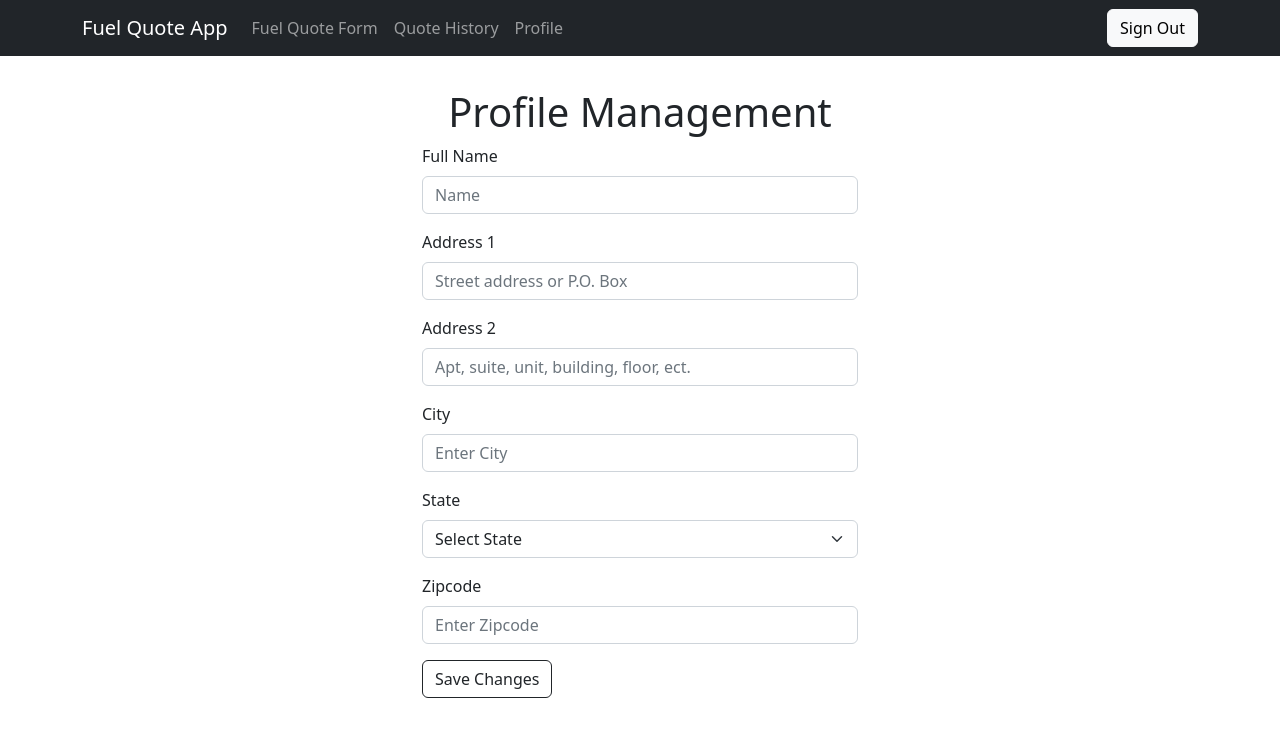
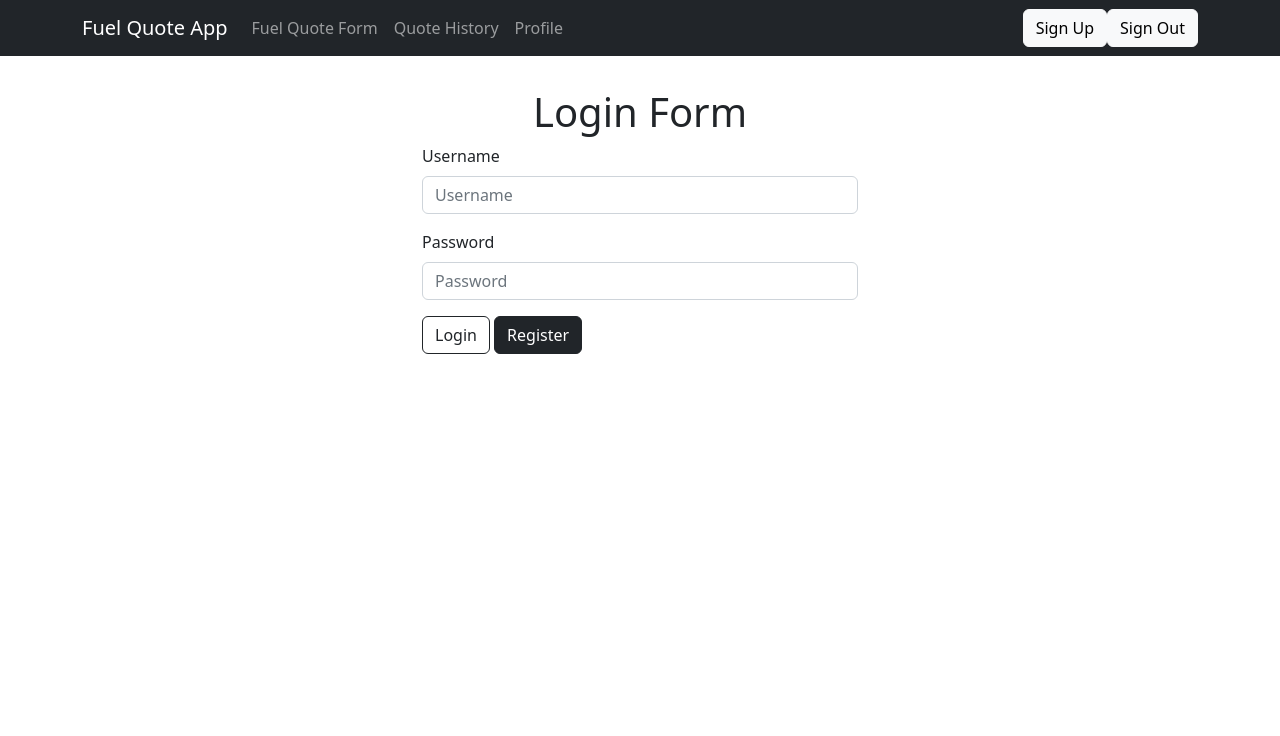
Before and after one commit to jaireid/fuel-quote-app, a React (Vite) app: page /login in a window 1280 px wide. Shown: the top 736 px of the page. Built offline with nearby package versions, Linux system fonts and the light colour scheme.

Commit message:
Feat: Add routing to app

```diff
--- a/src/App.jsx
+++ b/src/App.jsx
@@ -5,14 +5,26 @@ import Login from './components/Login/Login.jsx';
 import Register from './components/Register/Register.jsx';
 import Profile from './components/Profile/Profile.jsx';
 import Quote from './components/Quote/Quote.jsx';
+import  History from './components/History/History.jsx';
+import { BrowserRouter, Routes, Route } from 'react-router-dom';
+
 
 function App() {
   return (
-    <div className="App">
-      <Navigation />
-      <div className="page">
-        <Profile />
-      </div>
+    <div className='App'>
+      <BrowserRouter>
+        <Navigation />
+        <div className='page'>
+          <Routes>
+            <Route path='/' element={<h1>Home Page</h1>} />
+            <Route path='/quote' element={<Quote />} />
+            <Route path='/history' element={<History />} />
+            <Route path='/profile' element={<Profile />}/>
+            <Route path='/register' element={<Register />} />
+            <Route path='/login' element={<Login />} />
+          </Routes>
+        </div>
+      </BrowserRouter>
     </div>
   )
 }
--- a/src/components/Login/Login.jsx
+++ b/src/components/Login/Login.jsx
@@ -48,7 +48,7 @@ export default function Login() {
 					</InputGroup>
         		</Form.Group>
 				<Button type="submit" variant="outline-dark">Login</Button>{' '}
-				<Button href="#" variant="dark">Register</Button>
+				<Button href="/register" variant="dark">Register</Button>
 			</Form>
 		</>
 	)
--- a/src/components/Navigation/Navigation.jsx
+++ b/src/components/Navigation/Navigation.jsx
@@ -3,29 +3,25 @@ import Nav from 'react-bootstrap/Nav';
 import Navbar from 'react-bootstrap/Navbar';
 import Button from 'react-bootstrap/Button';
 import Form from 'react-bootstrap/Form';
+import { Link, useNavigate } from 'react-router-dom';
 
 export default function Navigation() {
     return (
-        // <Navbar bg="dark" variant="dark" expand="lg" sticky="top">
-        //     <Container>
-        //         <Navbar.Brand href="#home">Fuel Quote App</Navbar.Brand>
-        //         <Form className="d-flex">
-        //             <Button variant="light">Sign Up</Button>
-        //         </Form>
-        //     </Container>
-        // </Navbar>
         <Navbar bg="dark" variant="dark" expand="lg" sticky="top">
             <Container>
-                <Navbar.Brand href="#home">Fuel Quote App</Navbar.Brand>
+                <Navbar.Brand href="/">Fuel Quote App</Navbar.Brand>
                 <Navbar.Toggle aria-controls="basic-navbar-nav" />
                 <Navbar.Collapse id="basic-navbar-nav">
                     <Nav className="me-auto">
-                        <Nav.Link href="#home">Fuel Quote Form</Nav.Link>
-                        <Nav.Link href="#History">Quote History</Nav.Link>
-                        <Nav.Link href="#profile">Profile</Nav.Link>
+                        <Nav.Link href="/quote">Fuel Quote Form</Nav.Link>
+                        <Nav.Link href="/history">Quote History</Nav.Link>
+                        <Nav.Link href="/profile">Profile</Nav.Link>
                     </Nav>
                     <Form className="d-flex">
-                        <Button variant="light">Sign Out</Button>
+                         <Button href="/register" variant="light">Sign Up</Button>
+                     </Form>
+                    <Form className="d-flex">
+                        <Button href="/login" variant="light">Sign Out</Button>
                     </Form>
                 </Navbar.Collapse>
             </Container>
```
